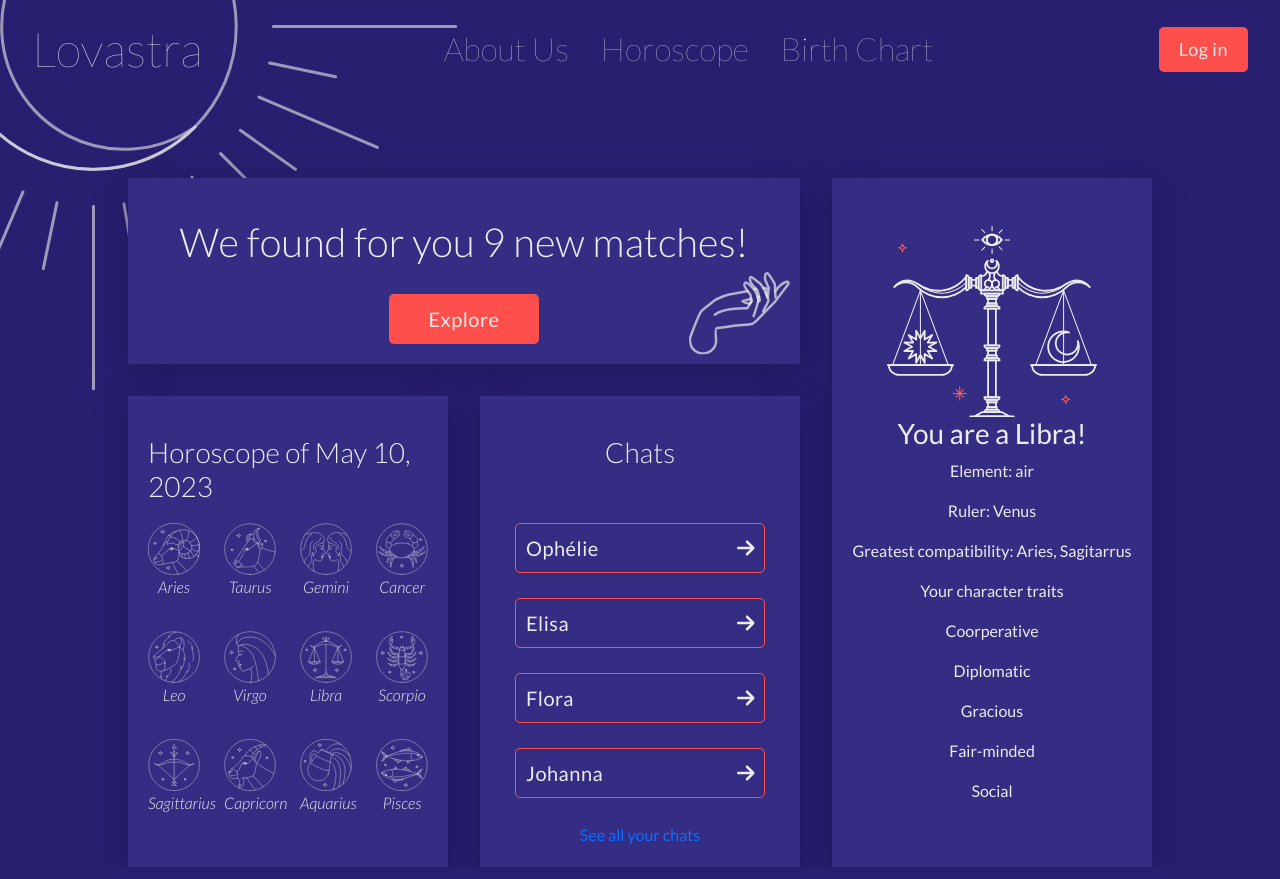
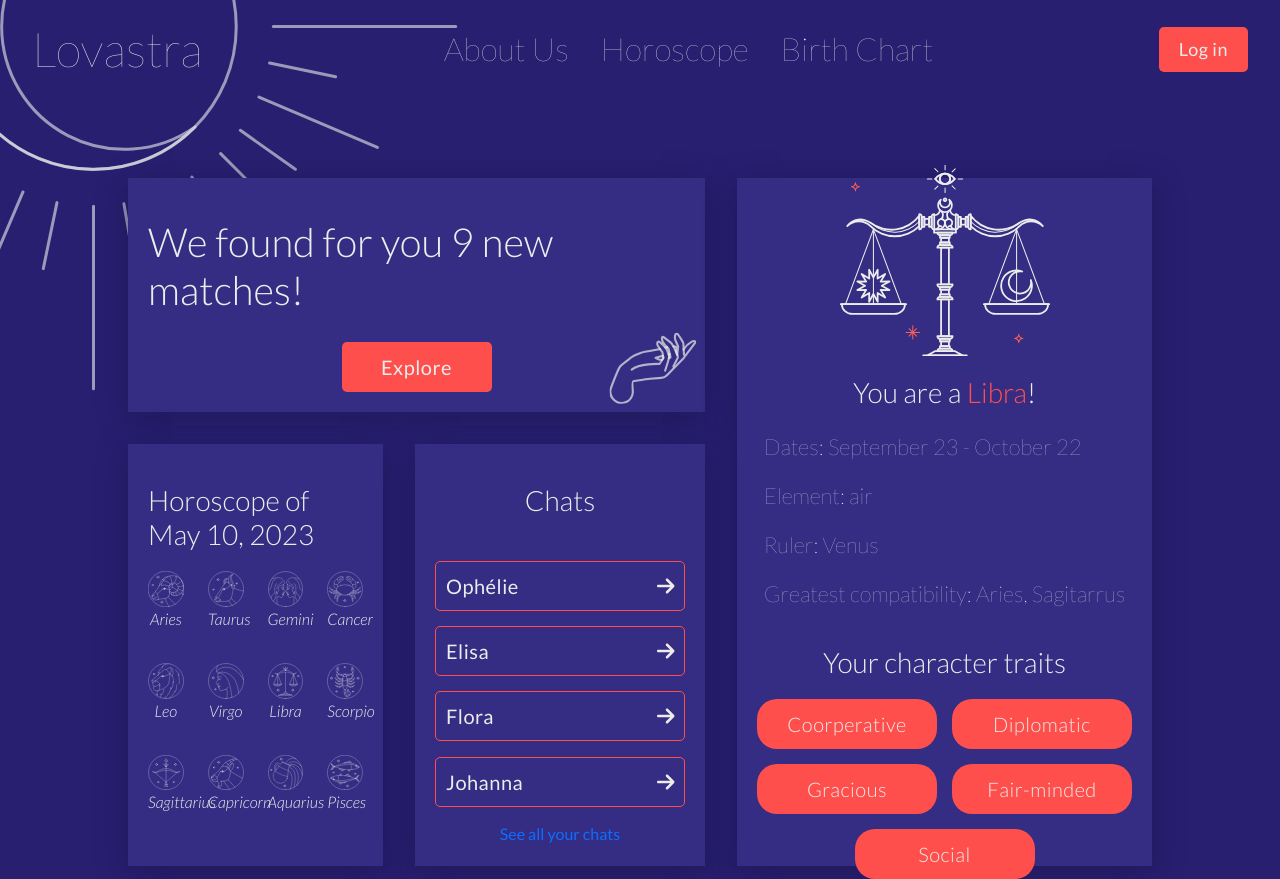
Before and after one commit to Jo-nana/lovastra, a React (Create React App) app: page /dashboard in a window 1280 px wide. Built offline with nearby package versions, Linux system fonts and the light colour scheme; no server answers.

Commit message:
styling bloc 2 in dashboard

```diff
--- a/src/components/button/button.component.jsx
+++ b/src/components/button/button.component.jsx
@@ -9,7 +9,8 @@ import { Link } from 'react-router-dom';
 const BUTTON_TYPES_CLASSES = {
   secondary: 'button-secondary',
   small: 'small-primary',
-  chatButton: 'chat-button'
+  chatButton: 'chat-button',
+  traitsButton: 'traits-button'
 };
 
 const Button = ({ children, buttonType, isDisabled, to, ...otherProps }) => {
--- a/src/components/button/button.styles.scss
+++ b/src/components/button/button.styles.scss
@@ -55,4 +55,16 @@
     padding: 10px;
     width: 250px;
   }
+
+  &.traits-button{
+    cursor: default;
+    border-radius: 20px;
+    font-weight: 300;
+    width: 180px;
+
+    &:hover{
+      background-color: #FF4F4C;
+      color: #ECECEC;
+    }
+  }
 }
--- a/src/components/routes/dashboard/dashboard.component.jsx
+++ b/src/components/routes/dashboard/dashboard.component.jsx
@@ -34,20 +34,26 @@ const Dashboard = () => {
         </Button>
         <img src={handImage} alt="hand" />
       </div>
+
       <div className="block block2">
         <img src={dashboardSignImage.imgSrc} alt="libra" />
         <h3>
           {block2String.yourSign} <span>{dashboardSignImage.name}</span>!
         </h3>
-        <p>{block2String.element}</p>
-        <p>{block2String.ruler}</p>
-        <p>{block2String.compatibility}</p>
-        <p>{block2String.character}</p>
+        <div className="text-bloc">
+          <p>{block2String.dates}</p>
+          <p>{block2String.element}</p>
+          <p>{block2String.ruler}</p>
+          <p>{block2String.compatibility}</p>
+        </div>
+        <h3>{block2String.character}</h3>
+        <div className="traits-container">
+          {block2String.traits.map((trait) =>
+            <Button buttonType="traitsButton">{trait}</Button>
+          )}
+        </div>
+      </div>
 
-        {block2String.traits.map((trait) =>
-          <p>{trait}</p>
-        )}
-      </div>
       <div className="block block3">
         <h3 className="block-header">
           {block3String.horoscope} {formattedDate}
@@ -63,6 +69,7 @@ const Dashboard = () => {
             ))}
         </div>
       </div>
+
       <div className="block block4">
         <div className="block-header">
           <h3>{block4String.headerText}</h3>
--- a/src/components/routes/dashboard/dashboard.styles.scss
+++ b/src/components/routes/dashboard/dashboard.styles.scss
@@ -44,6 +44,34 @@
   .block2 {
     grid-column: 3;
     grid-row: 1 / span 2;
+
+    h3{
+      font-weight: 300;
+      margin: 20px 0;
+      span{
+        color: $primary-color;
+      }
+    }
+
+    .text-bloc{
+      display: flex;
+      flex-direction: column;
+      justify-content: left;
+      font-weight: 200;
+      font-size: $large-font-size;
+    }
+    .traits-container {
+      display: grid;
+      grid-template-columns: repeat(2, 1fr); /* Adjust based on the number of columns */
+      gap: 15px; /* Adjust the gap size */
+      justify-items: center;
+    }
+
+    .traits-container button:last-child {
+      grid-column: 1 / -1; /* Span across all columns */
+    }
+
+
   }
 
   .block3 {
--- a/src/index.scss
+++ b/src/index.scss
@@ -13,7 +13,7 @@ $lato: 'lato', 'sans-serif';
 // font sizes
 $small-font-size: 12px;
 $medium-font-size: 16px;
-$large-font-size: 20px;
+$large-font-size: 22px;
 
 // font weights
 $light-font-weight: 100;
--- a/src/string.js
+++ b/src/string.js
@@ -98,6 +98,7 @@ const strings ={
 
     block2:{
       yourSign: 'You are a',
+      dates: 'Dates: September 23 - October 22',
       element: 'Element: air',
       ruler: 'Ruler: Venus',
       compatibility: 'Greatest compatibility: Aries, Sagitarrus',
```
